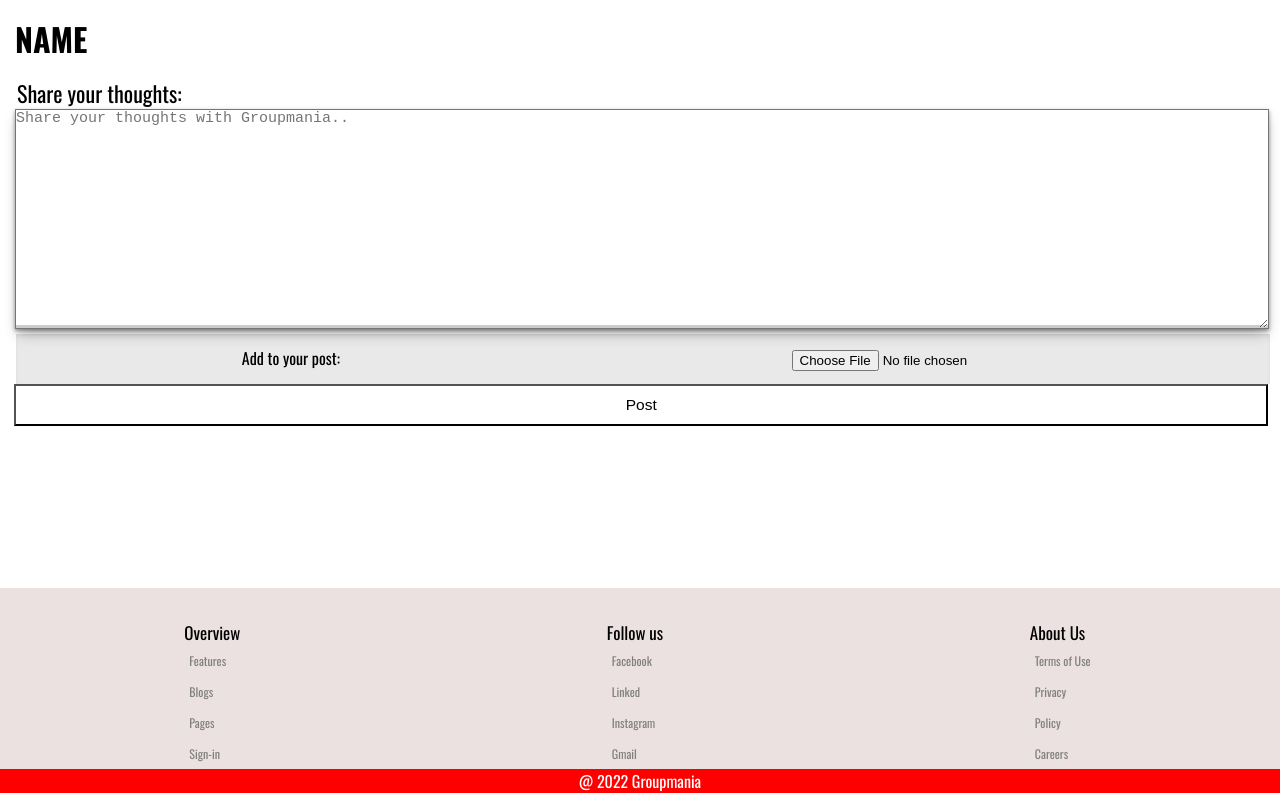
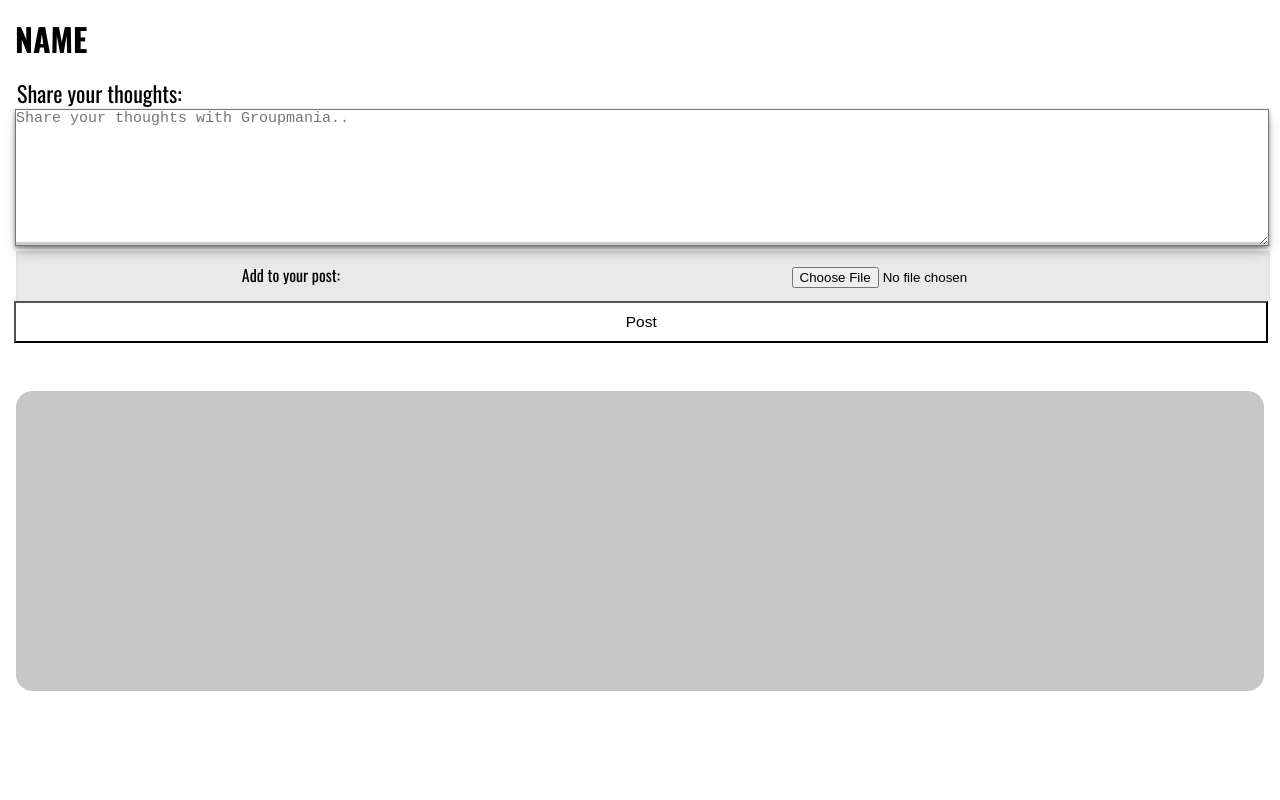
Before and after one commit to Reafort/Groupmania_P7, a React (Create React App) app: page /homepage in a window 1280 px wide. Shown: the top 800 px of the page. Built offline with nearby package versions, Linux system fonts and the light colour scheme.

Commit message:
post backend

```diff
--- a/src/components/app.css
+++ b/src/components/app.css
@@ -15,7 +15,6 @@ div.welcome-logo img {
 div.welcome-message {
     font-size: 37px;
 }
-
 /*buttons*/
 
 button.homepage-buttons,
@@ -230,7 +229,7 @@ textarea {
     box-shadow: rgba(0, 0, 0, 0.4) 0px 2px 4px, rgba(0, 0, 0, 0.3) 0px 7px 13px -3px, rgba(0, 0, 0, 0.2) 0px -3px 0px inset;
     margin-left: 1em;
     width: 98%;
-    height: 220px;
+    height: 137px;
     font-size: 15px;
 }
 
@@ -257,6 +256,16 @@ button.post {
     width: 98%;
     margin-left: 1em;
 }
+/*comment feed*/
+.display-post {
+    border: 1px solid #c7c7c7;
+    background-color: #c7c7c7;
+    height: 300px;
+    margin-top: 3em;
+    margin-left: 1em;
+    margin-right: 1em;
+    border-radius: 1em;
+}
 
 /* Delete Account */
 .delete-account {
@@ -280,7 +289,7 @@ button.post {
 
 /**Footer*/
 .footer {
-    margin-top: 162px;
+    margin-top: 125px;
 }
 
 .footer-info {
--- a/src/pages/Homepage.jsx
+++ b/src/pages/Homepage.jsx
@@ -38,7 +38,11 @@ const Homepage = () => {
                     </form>
                     <button className="post" type="submit">Post</button>
                 </div>
+
+                <div className="display-post">
+                </div>
             </div>
+
         </Fragment>
     )
 }
```
Also changed, not shown: 2 other files (tests, documents, lock files or other folders).
